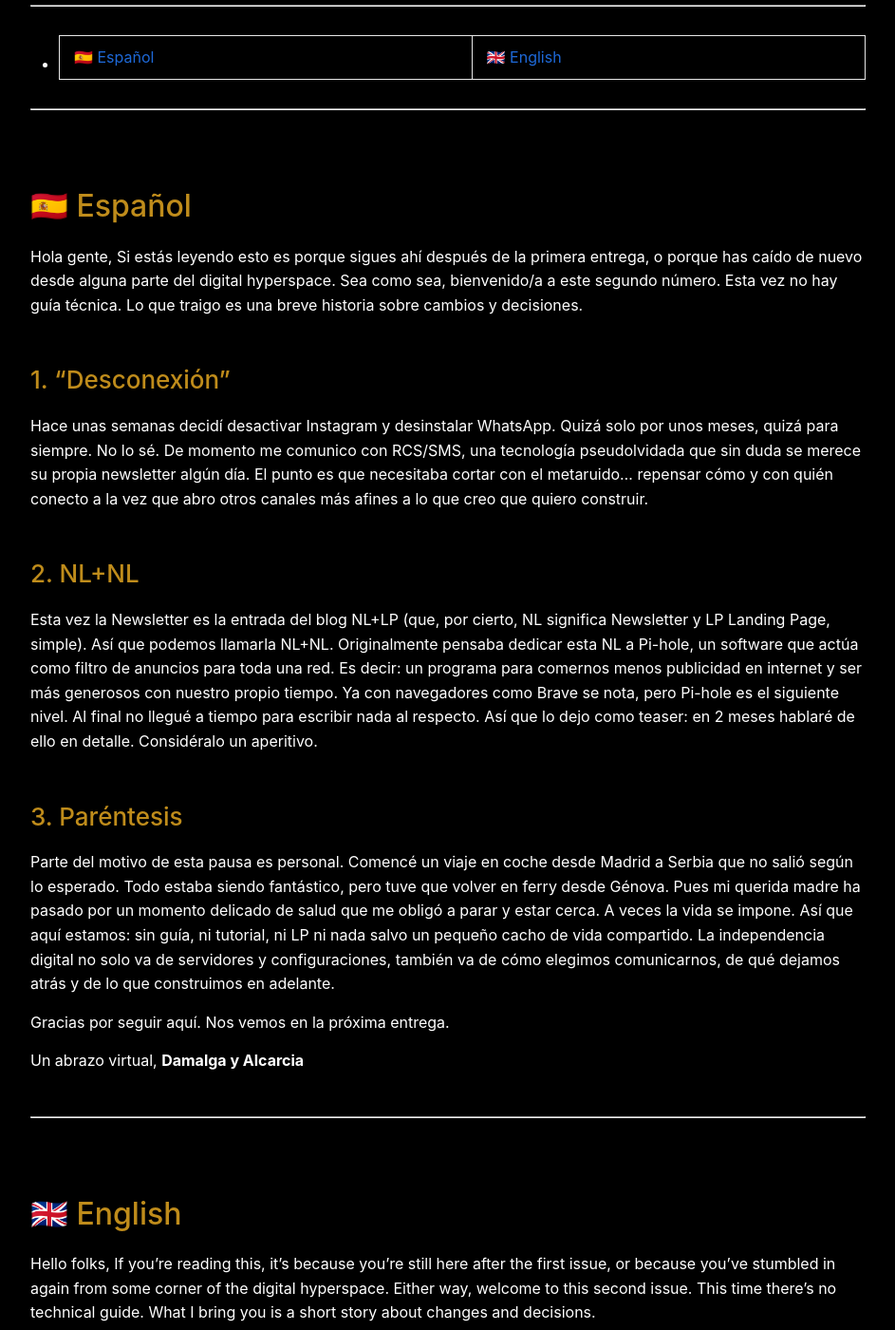
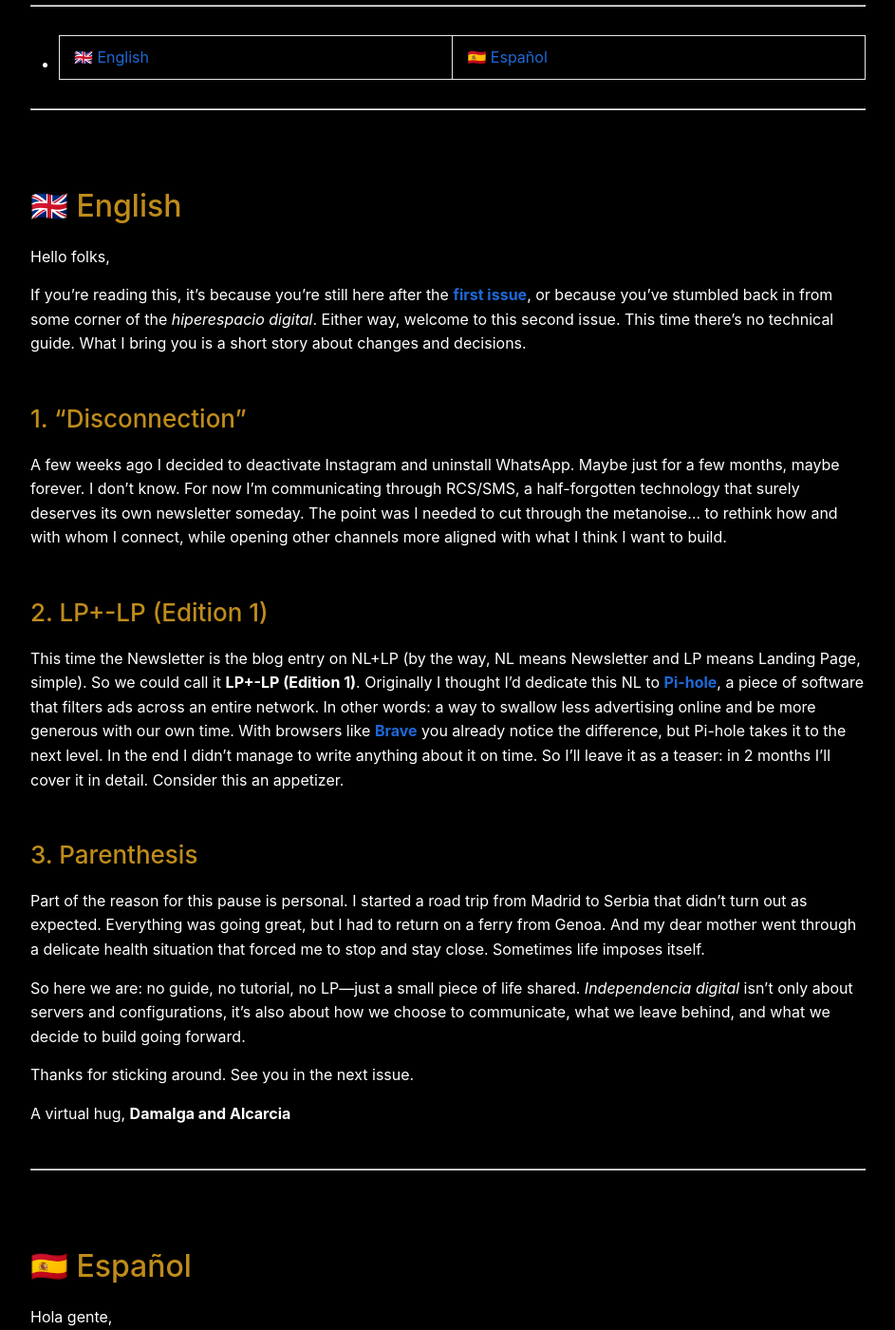
Before and after one commit to damalga/damalga-nl-lp, a Jekyll site: the page built from _posts/2025-08-25-post-2.md, in a window 1280 px wide and 1400 px high, scrolled down 280 px. Shown: the whole window at 95% size, without its empty margins (168-1111 px from the left). Built offline with Jekyll 4.4.1, drawn with Linux system fonts in a browser that asks for light colours; some web fonts are replaced; some of the changed text lies outside the part shown.

Commit message:
upload new eddited post lp+-lp(1)

```diff
--- a/_posts/2025-08-25-post-2.md
+++ b/_posts/2025-08-25-post-2.md
@@ -1,17 +1,46 @@
 ---
 layout: post
-title: "NL+NL"
-date: 2025-08-25
+title: "LP+-LP (1)"
+date: 2025-08-27
 author: Damalga
 comments: false
 ---
 
-ES/ Aquí el <a href="https://eocampaign1.com/web-version?p=5e3cc3ec-5022-11f0-a7d9-97502f53332f&pt=campaign&t=1750677364&s=8f0c77706bb9c9e0f54a012162ce48452751ce25136bc9b621d373e2a5159728" target="_blank" rel="noopener noreferrer">boletín</a> que hace referencia a este post. //
-EN/ Here is the <a href="https://eocampaign1.com/web-version?p=5e3cc3ec-5022-11f0-a7d9-97502f53332f&pt=campaign&t=1750677364&s=8f0c77706bb9c9e0f54a012162ce48452751ce25136bc9b621d373e2a5159728" target="_blank" rel="noopener noreferrer">newsletter</a> which refers to this post.
+EN/ Here is the <a href="" target="_blank" rel="noopener noreferrer">newsletter</a> which refers to this post. //
+ES/ Aquí el <a href="" target="_blank" rel="noopener noreferrer">boletín</a> que hace referencia a este post.
 
 ---
 
-- [🇪🇸 Español](#es) | [🇬🇧 English](#en)
+- [🇬🇧 English](#en) | [🇪🇸 Español](#es)
+
+---
+
+<span id="en"></span>
+## 🇬🇧 English
+
+Hello folks,
+
+If you’re reading this, it’s because you’re still here after the [**first issue**](https://damalga.github.io/damalga-nl-lp/2025/06/23/post-1.html), or because you’ve stumbled back in from some corner of the *hiperespacio digital*. Either way, welcome to this second issue. This time there’s no technical guide. What I bring you is a short story about changes and decisions.
+
+### 1. “Disconnection”
+A few weeks ago I decided to deactivate Instagram and uninstall WhatsApp. Maybe just for a few months, maybe forever. I don’t know. For now I’m communicating through RCS/SMS, a half-forgotten technology that surely deserves its own newsletter someday.
+The point was I needed to cut through the metanoise… to rethink how and with whom I connect, while opening other channels more aligned with what I think I want to build.
+
+### 2. LP+-LP (Edition 1)
+This time the Newsletter is the blog entry on NL+LP (by the way, NL means Newsletter and LP means Landing Page, simple). So we could call it **LP+-LP (Edition 1)**.
+Originally I thought I’d dedicate this NL to [**Pi-hole**](https://pi-hole.net/), a piece of software that filters ads across an entire network. In other words: a way to swallow less advertising online and be more generous with our own time. With browsers like [**Brave**](https://brave.com/) you already notice the difference, but Pi-hole takes it to the next level.
+In the end I didn’t manage to write anything about it on time. So I’ll leave it as a teaser: in 2 months I’ll cover it in detail. Consider this an appetizer.
+
+### 3. Parenthesis
+Part of the reason for this pause is personal. I started a road trip from Madrid to Serbia that didn’t turn out as expected. Everything was going great, but I had to return on a ferry from Genoa. And my dear mother went through a delicate health situation that forced me to stop and stay close. Sometimes life imposes itself.
+
+So here we are: no guide, no tutorial, no LP—just a small piece of life shared.
+*Independencia digital* isn’t only about servers and configurations, it’s also about how we choose to communicate, what we leave behind, and what we decide to build going forward.
+
+Thanks for sticking around. See you in the next issue.
+
+A virtual hug,
+**Damalga and Alcarcia**
 
 ---
 
@@ -19,50 +48,23 @@ EN/ Here is the <a href="https://eocampaign1.com/web-version?p=5e3cc3ec-5022-11f
 ## 🇪🇸 Español
 
 Hola gente,
-Si estás leyendo esto es porque sigues ahí después de la primera entrega, o porque has caído de nuevo desde alguna parte del digital hyperspace. Sea como sea, bienvenido/a a este segundo número. Esta vez no hay guía técnica. Lo que traigo es una breve historia sobre cambios y decisiones.
+
+Si estás leyendo esto es porque sigues ahí después de la primera entrega, o porque has caído de nuevo desde alguna parte del *digital hyperspace*. Sea como sea, bienvenido/a a este segundo número. Esta vez no hay guía técnica. Lo que traigo es una breve historia sobre cambios y decisiones.
 
 ### 1. “Desconexión”
 Hace unas semanas decidí desactivar Instagram y desinstalar WhatsApp. Quizá solo por unos meses, quizá para siempre. No lo sé. De momento me comunico con RCS/SMS, una tecnología pseudolvidada que sin duda se merece su propia newsletter algún día.
 El punto es que necesitaba cortar con el metaruido… repensar cómo y con quién conecto a la vez que abro otros canales más afines a lo que creo que quiero construir.
 
-### 2. NL+NL
-Esta vez la Newsletter es la entrada del blog NL+LP (que, por cierto, NL significa Newsletter y LP Landing Page, simple). Así que podemos llamarla NL+NL.
-Originalmente pensaba dedicar esta NL a Pi-hole, un software que actúa como filtro de anuncios para toda una red. Es decir: un programa para comernos menos publicidad en internet y ser más generosos con nuestro propio tiempo. Ya con navegadores como Brave se nota, pero Pi-hole es el siguiente nivel.
+### 2. LP+-LP (Edición 1)
+Esta vez la Newsletter es la entrada del blog NL+LP (que, por cierto, NL significa Newsletter y LP Landing Page, simple). Así que podemos llamarla **LP+-LP (Edición 1)**. Originalmente pensaba dedicar esta NL a [**Pi-hole**](https://pi-hole.net/), un software que actúa como filtro de anuncios para toda una red. Es decir: un programa para comernos menos publicidad en internet y ser más generosos con nuestro propio tiempo. Ya con navegadores como [**Brave**](https://brave.com/) se nota, pero Pi-hole es el siguiente nivel.
 Al final no llegué a tiempo para escribir nada al respecto. Así que lo dejo como teaser: en 2 meses hablaré de ello en detalle. Considéralo un aperitivo.
 
 ### 3. Paréntesis
-Parte del motivo de esta pausa es personal. Comencé un viaje en coche desde Madrid a Serbia que no salió según lo esperado. Todo estaba siendo fantástico, pero tuve que volver en ferry desde Génova.
-Pues mi querida madre ha pasado por un momento delicado de salud que me obligó a parar y estar cerca. A veces la vida se impone. Así que aquí estamos: sin guía, ni tutorial, ni LP ni nada salvo un pequeño cacho de vida compartido.
-La independencia digital no solo va de servidores y configuraciones, también va de cómo elegimos comunicarnos, de qué dejamos atrás y de lo que construimos en adelante.
+Parte del motivo de esta pausa es personal. Comencé un viaje en coche desde Madrid a Serbia que no salió según lo esperado. Todo estaba siendo fantástico, pero tuve que volver en ferry desde Génova. Pues mi querida madre ha pasado por un momento delicado de salud que me obligó a parar y estar cerca. A veces la vida se impone. Así que aquí estamos: sin guía, ni tutorial, ni nada salvo un pequeño cacho de vida compartido.
+
+La *digital independence* no solo va de servidores y configuraciones, también va de cómo elegimos comunicarnos, de qué dejamos atrás y de lo que construimos en adelante.
 
 Gracias por seguir aquí. Nos vemos en la próxima entrega.
 
 Un abrazo virtual,
 **Damalga y Alcarcia**
-
----
-
-<span id="en"></span>
-## 🇬🇧 English
-
-Hello folks,
-If you’re reading this, it’s because you’re still here after the first issue, or because you’ve stumbled in again from some corner of the digital hyperspace. Either way, welcome to this second issue. This time there’s no technical guide. What I bring you is a short story about changes and decisions.
-
-### 1. “Disconnection”
-A few weeks ago I decided to deactivate Instagram and uninstall WhatsApp. Maybe just for a few months, maybe forever—I don’t know. For now I’m communicating through RCS/SMS, a half-forgotten technology that surely deserves its own newsletter someday.
-The point was I needed to cut through the metanoise… to rethink how and with whom I connect, while opening other channels more aligned with what I think I want to build.
-
-### 2. NL+NL
-This time the Newsletter *is* the blog entry on NL+LP (by the way, NL means Newsletter and LP means Landing Page, simple). So we could call it NL+NL.
-Originally I thought I’d dedicate this NL to **Pi-hole**, a piece of software that filters ads across an entire network. In other words: a way to swallow less advertising online and be more generous with our own time. With browsers like Brave you already notice the difference, but Pi-hole takes it to the next level.
-In the end I didn’t manage to write anything about it on time. So I’ll leave it as a teaser: in 2 months I’ll cover it in detail. Consider this an appetizer.
-
-### 3. Parenthesis
-Part of the reason for this pause is personal. I started a road trip from Madrid to Serbia that didn’t turn out as expected. Everything was going great, but I had to return on a ferry from Genoa.
-And my dear mother went through a delicate health situation that forced me to stop and stay close. Sometimes life imposes itself. So here we are: no guide, no tutorial, no LP—just a small piece of life shared.
-Digital independence isn’t only about servers and configurations, it’s also about how we choose to communicate, what we leave behind, and what we decide to build going forward.
-
-Thanks for sticking around. See you in the next issue.
-
-A virtual hug,
-**Damalga and Alcarcia**
```
